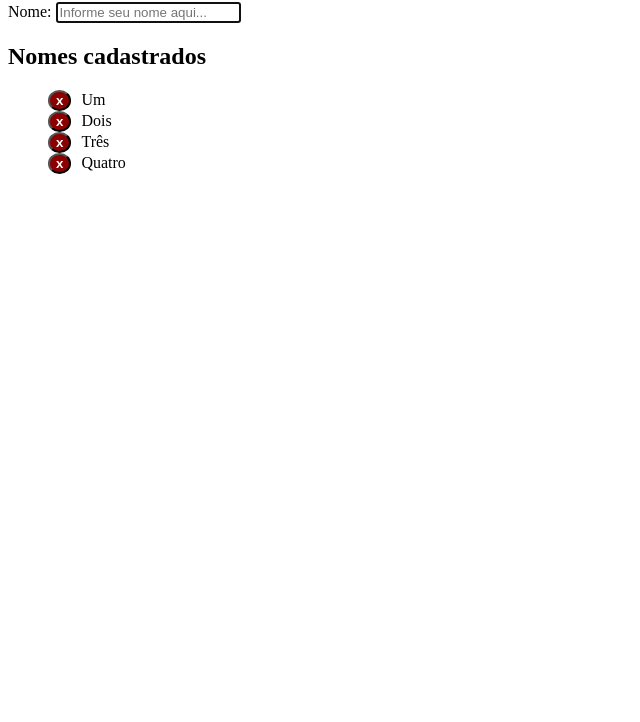
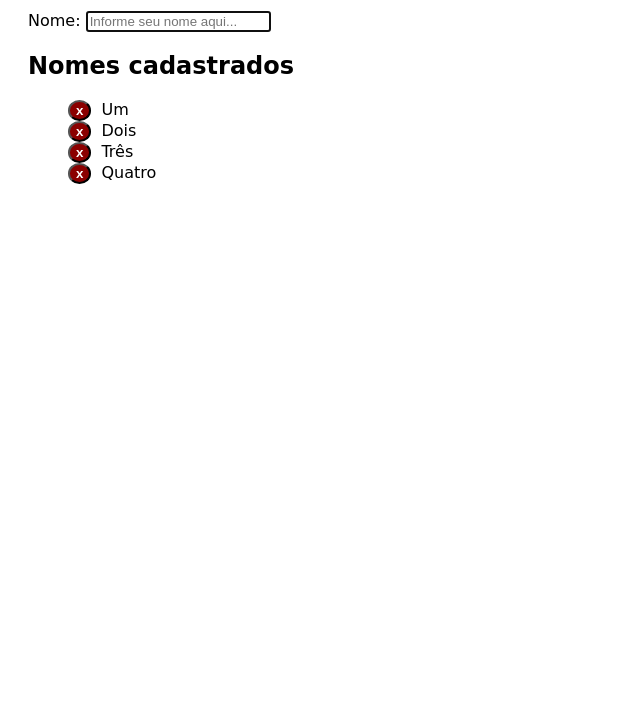
Before and after one commit to leandross86/Desafio_01_IGTI, a plain HTML site: page Exercises-crud/src/index.html in a window 1280 px wide. Shown: the part 78-800 px from the top of the page, without its empty margins (0-640 px from the left). Drawn offline with Linux system fonts and the light colour scheme.

Commit message:
Refatorando

```diff
--- a/Exercises-crud/src/index.html
+++ b/Exercises-crud/src/index.html
@@ -7,9 +7,10 @@
         <title>CRUD</title>
     </head>
     <body>
+        <div class="formcrud">
         <h1>Cadastro de nomes</h1>
-        <form>
-            <label>
+        <form class="">
+            <label class="">
                 Nome:
                 <input type="text" id="inputName" placeholder="Informe seu nome aqui...">
             </label>
@@ -17,7 +18,7 @@
 
         <h2>Nomes cadastrados</h2>
         <div id="names"></div>
-
+        </div>
         <script src="./script.js"></script>
     </body>
 </html>
--- a/Exercises-crud/src/script.js
+++ b/Exercises-crud/src/script.js
@@ -63,7 +63,7 @@ function render() {
             //     return true;
             //     return i !== index;
             // });
-            globalNames = globalNames.filter((_, i ) => i !== index)
+            globalNames = globalNames.filter((_, i) => i !== index);
             render();
         }
         var button = document.createElement('button');
@@ -114,7 +114,11 @@ function render() {
     divNames.appendChild(ul);
     clearInput();
 };
-function clearInput(){
-    inputName.value = '';
+// function clearInput(){
+//     inputName.value = '';
+//     inputName.focus();
+// }
+const clearInput = () => {
+    inputName.value = ''
     inputName.focus();
 }
--- a/Exercises-crud/src/style.css
+++ b/Exercises-crud/src/style.css
@@ -13,3 +13,9 @@ ul, li {
     margin-right: 10px;
     border-radius: 50%;
 }
+
+.formcrud {
+    margin-left: 20px;
+    display: flow-root;
+    font-family: cursive;
+}
```
